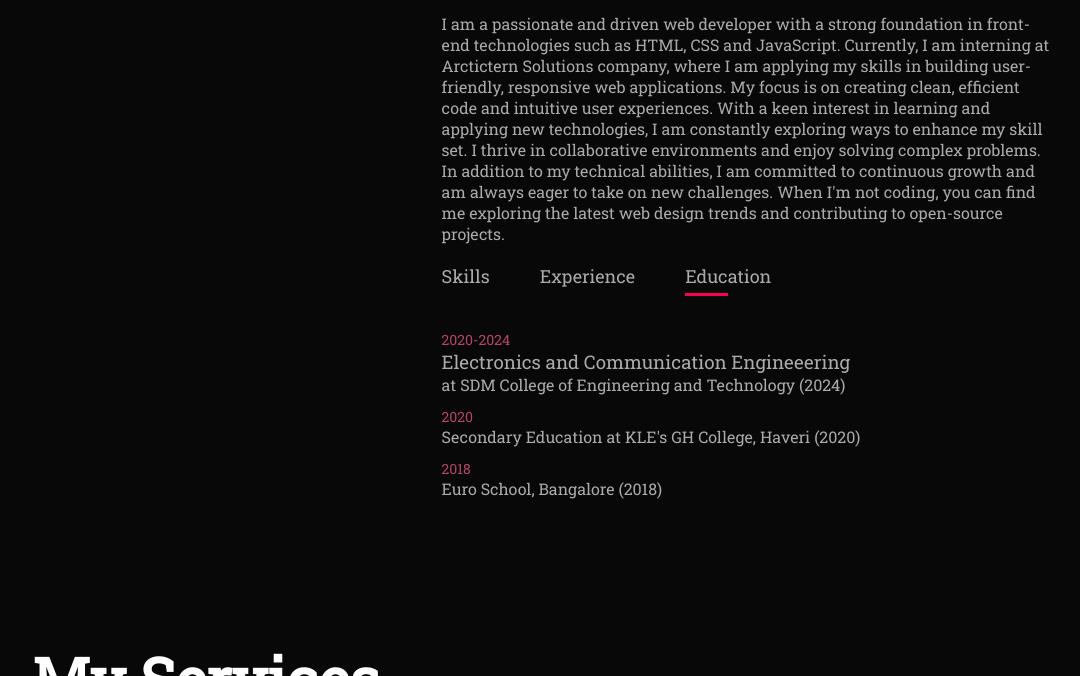
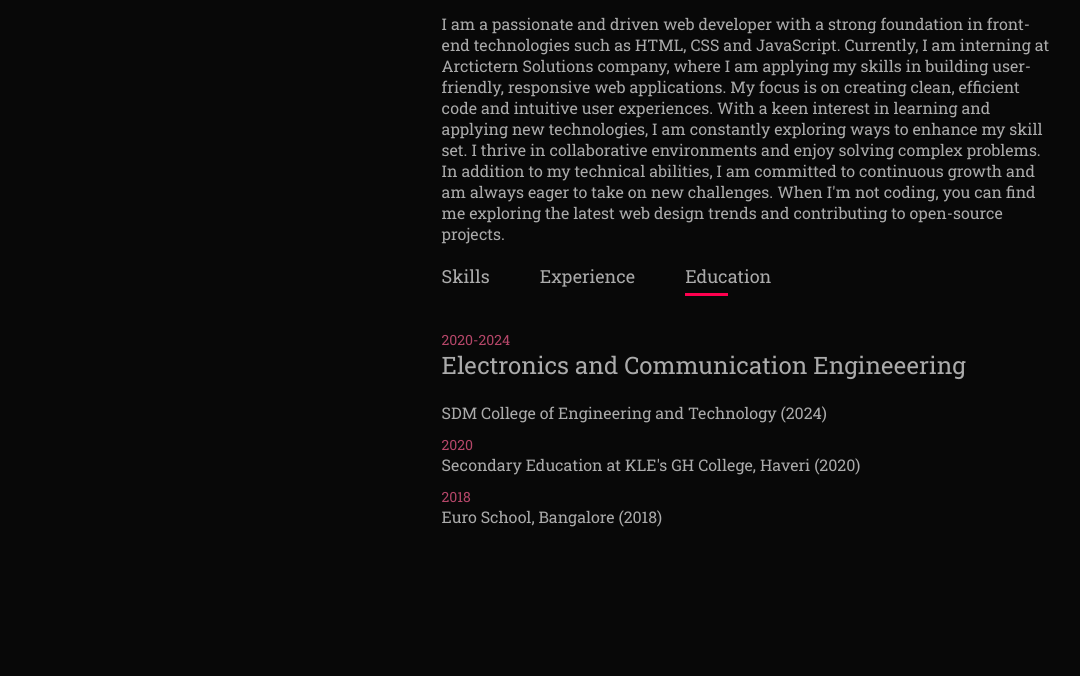
Before and after one commit to Chetankumar7602/Portfolio, a plain HTML site: page index.html in a window 1280 px wide. Both pictures are taken after a click on the element "Education". Shown: the part 956-1632 px from the top of the page, without its empty margins (96-1176 px from the left). Drawn offline with Linux system fonts and the light colour scheme.

Commit message:
Modified html

```diff
--- a/index.html
+++ b/index.html
@@ -74,8 +74,8 @@
                     </div>
                     <div class="tab-contents" id="education">
                         <ul>
-                            <li><span>2020-2024</span><br><h3>Electronics and Communication Engineeering</h3> at SDM College of Engineering and Technology (2024)</li>
-                            <li><span>2020</span><br>Secondary Education at KLE's GH College, Haveri (2020)</li>
+                            <li><span>2020-2024</span><br><h2>Electronics and Communication Engineeering</h2><br> SDM College of Engineering and Technology (2024)</li>
+                            <li><span>2020</span><br> Secondary Education at KLE's GH College, Haveri (2020)</li>
                             <li><span>2018</span><br>Euro School, Bangalore (2018)</li>
                         </ul>
                     </div>
```
